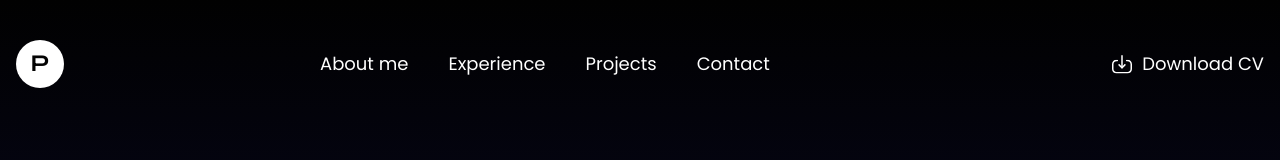
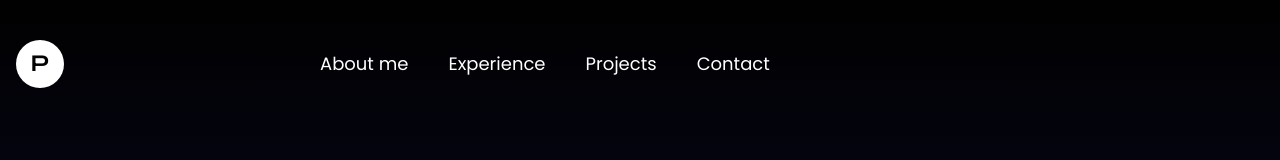
Before and after one commit to pmatyjasik/portfolio-pmatyjasik, a Next.js app: page / in a window 1280 px wide. Shown: the top 160 px of the page. Built offline with nearby package versions, Linux system fonts and the light colour scheme.

Commit message:
remove cv (#21)

```diff
--- a/src/components/MobileMenu/MobileMenu.tsx
+++ b/src/components/MobileMenu/MobileMenu.tsx
@@ -48,7 +48,6 @@ export const MobileMenu = ({ isOpen, onClick }: MobileMenuProps) => {
         className='hero-background fixed left-0 top-0 z-20 flex h-screen w-screen flex-col items-center justify-center'
       >
         <Navigation
-          downloadCV
           className='flex-col items-center text-lg'
           onClick={onClick}
         />
--- a/src/sections/Footer/Footer.tsx
+++ b/src/sections/Footer/Footer.tsx
@@ -1,5 +1,4 @@
 import { Logo } from '@/atoms/Logo';
-import { DownloadCV } from '@/components/DownloadCV';
 import { HeroContact } from '@/components/HeroContact';
 import { Navigation } from '@/components/Navigation';
 
@@ -13,8 +12,7 @@ export const Footer = () => (
     </div>
     <div className='border-t border-white border-opacity-20'>
       <div className='container mx-auto h-full px-4  py-6'>
-        <div className='flex w-full items-center justify-between'>
-          <DownloadCV className='flex items-center' />
+        <div className='flex w-full items-center justify-end'>
           <div className='flex items-center gap-5'>
             <span className='text-xs font-extralight'>FOLLOW ME:</span>
             <HeroContact />
--- a/src/sections/HeroSection/HeroSection.tsx
+++ b/src/sections/HeroSection/HeroSection.tsx
@@ -11,7 +11,6 @@ import { Role } from '@/components/Role';
 import { WebBackground } from '@/components/WebBackground';
 import { HeroContact } from '@/components/HeroContact';
 import { MobileMenu } from '@/components/MobileMenu';
-import { DownloadCV } from '@/components/DownloadCV';
 
 export const HeroSection = () => {
   const [isOpen, setIsOpen] = useState(false);
@@ -24,7 +23,6 @@ export const HeroSection = () => {
             <Logo />
             <Navigation className='hidden md:flex' />
           </div>
-          <DownloadCV />
           <MobileMenu
             isOpen={isOpen}
             onClick={() => setIsOpen((prev) => !prev)}
```
